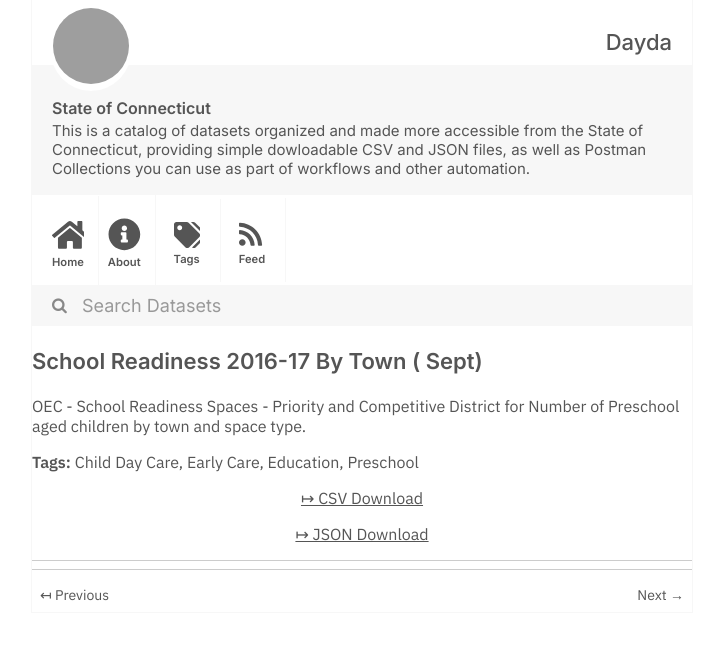
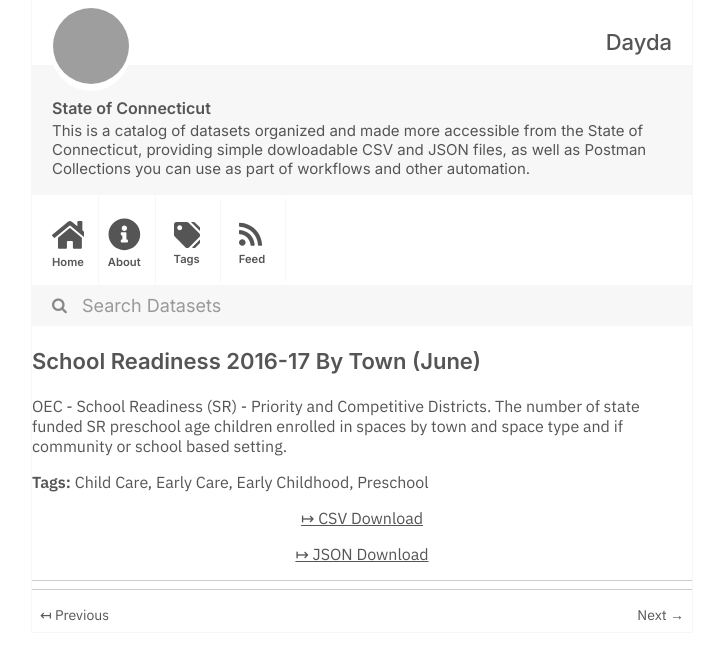
Before and after one commit to dayda-entities/state-of-connecticut, a Jekyll site: the page built from _posts/2020-11-12-school-readiness-2016-17-by-to.md, in a window 1280 px wide, cut to the strip 0-660 px from the top of the page. Shown: the whole strip, without its empty margins (278-990 px from the left). Built offline with Jekyll 4.4.1, drawn with Linux system fonts in a browser that asks for light colours; grey boxes are pictures that could not be loaded.

```diff
--- a/_posts/2020-11-12-school-readiness-2016-17-by-to.md
+++ b/_posts/2020-11-12-school-readiness-2016-17-by-to.md
@@ -1,19 +1,19 @@
 ---
-title: School Readiness 2016-17 By Town ( Sept)
-created: '2020-11-12T14:57:43.150223'
-modified: '2020-11-12T14:57:43.150234'
+title: School Readiness 2016-17 By Town (June)
+created: '2020-11-12T14:55:28.172100'
+modified: '2020-11-12T14:55:28.172107'
 state: active
 type: dataset
 tags:
-  - Child Day Care
+  - Child Care
   - Early Care
-  - Education
+  - Early Childhood
   - Preschool
 groups:
   - Local Government
-csv_url: 'https://data.ct.gov/api/views/suk6-uupp/rows.csv?accessType=DOWNLOAD'
-json_url: 'https://data.ct.gov/api/views/suk6-uupp/rows.json?accessType=DOWNLOAD'
+csv_url: 'https://data.ct.gov/api/views/cihq-bag9/rows.csv?accessType=DOWNLOAD'
+json_url: 'https://data.ct.gov/api/views/cihq-bag9/rows.json?accessType=DOWNLOAD'
 layout: post
 
 ---
-OEC - School Readiness Spaces - Priority and Competitive District for Number of Preschool aged children by town and space type.
+OEC - School Readiness (SR) - Priority and Competitive Districts. The number of state funded SR preschool age children enrolled in spaces by town and space type and if community or school based setting.
```
